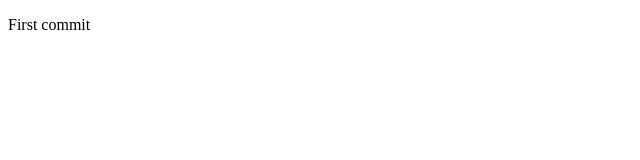
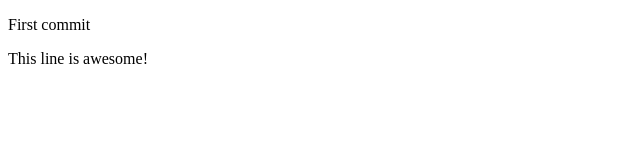
Before and after one commit to insidiousKun/workspace, a plain HTML site: page index.html in a window 1280 px wide. Shown: the whole page, without its empty margins (0-640 px from the left). Drawn offline with Linux system fonts and the light colour scheme.

Commit message:
Update index.html

```diff
--- a/index.html
+++ b/index.html
@@ -6,5 +6,6 @@
 </head>
 <body>
     <p>First commit</p>
+    <p>This line is awesome!</p>
 </body>
 </html>
```
